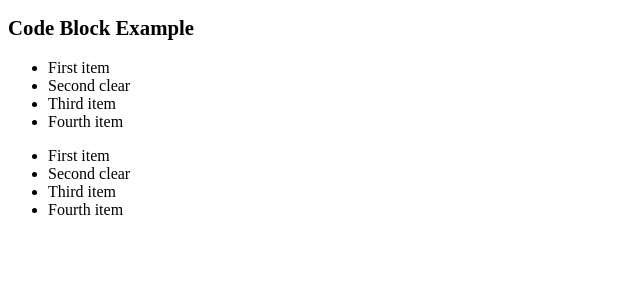
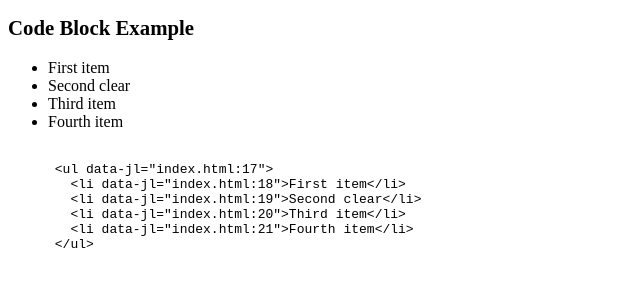
Before and after one commit to labelle/evo-code-block, a plain HTML site: page index.html in a window 1280 px wide. Shown: the whole page, without its empty margins (0-640 px from the left). Drawn offline with nearby package versions, Linux system fonts and the light colour scheme.

Commit message:
formatted html being shown

```diff
--- a/codeblock.js
+++ b/codeblock.js
@@ -1,4 +1,4 @@
 $(document).ready(function() {
     var html = $('.evo-codeblock-multiline-list').html();
-    $('.evo-codeblock-multiline-list-taget').html(html);
+    $('.evo-codeblock-multiline-list-taget').text(html);
 });
--- a/index.html
+++ b/index.html
@@ -23,8 +23,10 @@
     </div>
     <!-- End Example-->
 
-    <div class="evo-codeblock-multiline-list-taget">
-      <!-- code gets put in here -->
+    <div class="evo-codeblock-multiline evo-codeblock-multiline-list-taget">
+
+        <!-- code gets put in here -->
+
     </div>
 
   </body>
--- a/style.css
+++ b/style.css
@@ -19,3 +19,9 @@ body {
     padding: 1.065rem .925rem .975rem .9em;
     background-color:#fff;
 }
+.evo-codeblock-multiline-list-taget {
+    display: block;
+    font-family: monospace;
+    white-space: pre;
+    margin: 1em 0px 1em;
+ }
```
